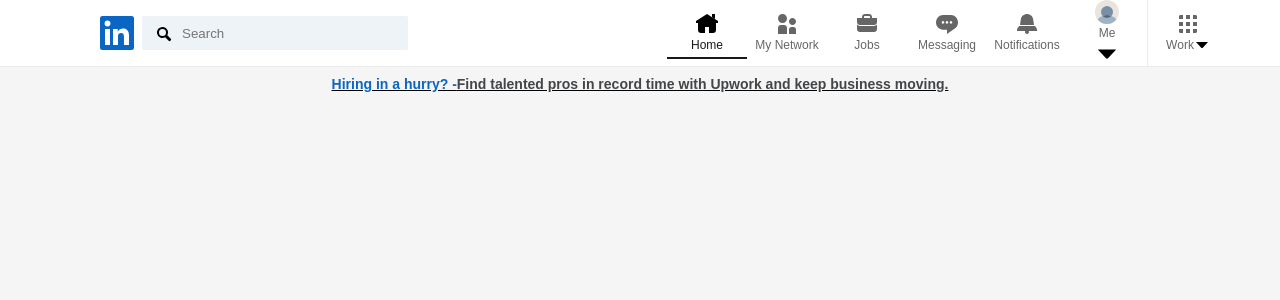
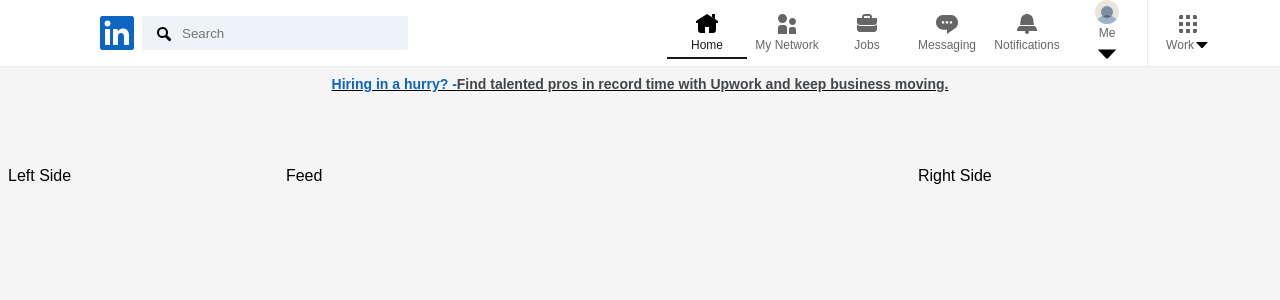
Before and after one commit to alb1nut/linkedin-clone-2, a React (Create React App) app: page /home in a window 1280 px wide. Shown: the top 300 px of the page. Built offline with nearby package versions, Linux system fonts and the light colour scheme.

Commit message:
creating header section for homepage

```diff
--- a/src/components/Main.js
+++ b/src/components/Main.js
@@ -13,6 +13,11 @@
           moving.
         </p>
       </Section>
+      <LayOut>
+        <div>Left Side</div>
+        <div>Feed</div>
+        <div>Right Side</div>
+      </LayOut>
     </Container>
   );
 };
@@ -36,19 +41,39 @@
   display: flex;
   justify-content: center;
 
-  h5{
+  h5 {
     color: #0a66c2;
     font-size: 14px;
 
-    a{
-        font-weight: 700;
+    a {
+      font-weight: 700;
     }
   }
 
-  p{
+  p {
     font-size: 14px;
     color: #434649;
     font-weight: 600;
   }
+
+  @media (max-width: 768px) {
+    flex-direction: column;
+    padding: 0 5px;
+  }
+`;
+
+const LayOut = styled.div`
+  display: grid;
+  grid-template-areas: "leftSide feed rightside";
+  grid-template-columns: minmax(0, 5fr) minmax(0, 12fr) minmax(300px, 7fr);
+  column-gap: 25px;
+  row-gap: 25px;
+  grid-template-rows: auto;
+  margin: 25px 0;
+
+  @media (max-width: 768px) {
+    display: flex;
+    flex-direction: column;
+  }
 `;
 export default Main;
```
